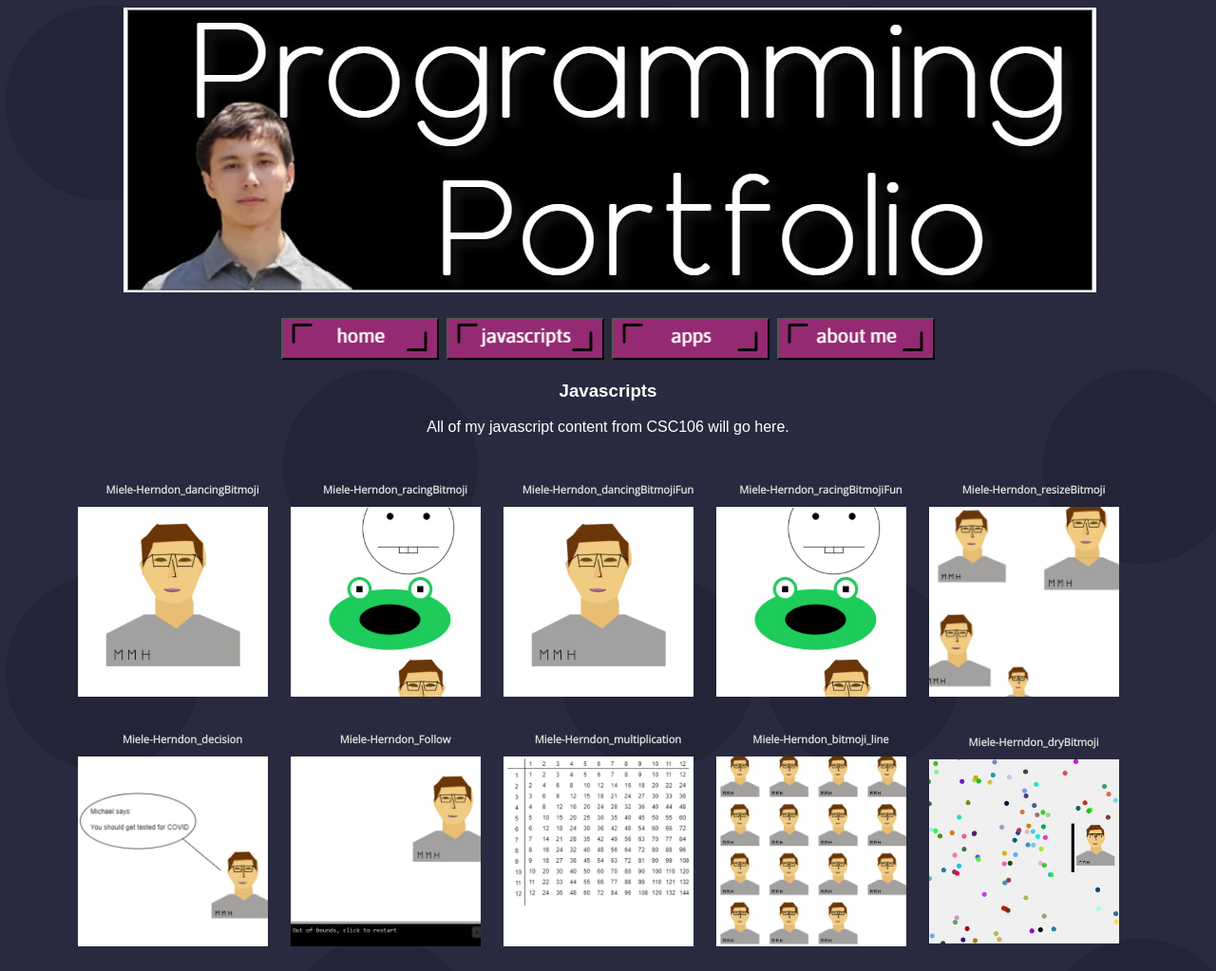
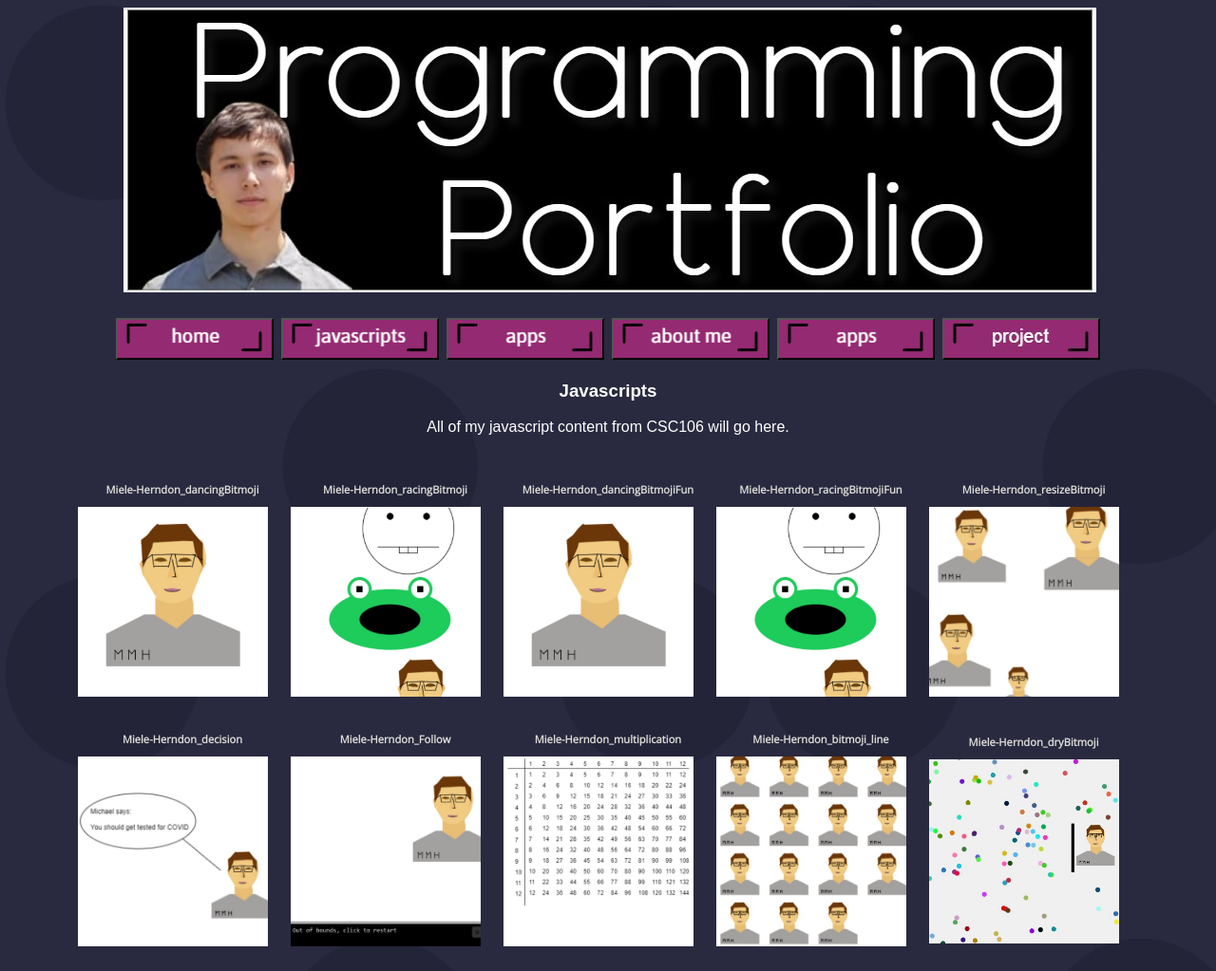
Before and after one commit to mike-fmh/mikemh-uri.github.io, a plain HTML site: page javascripts.html in a window 1280 px wide. Shown: the top 1023 px of the page at 95% size. Drawn offline with nearby package versions, Linux system fonts and the light colour scheme.

Commit message:
Update javascripts.html

```diff
--- a/javascripts.html
+++ b/javascripts.html
@@ -8,7 +8,7 @@
 </head>
 <img>
 <img id="banner" src="banner.jpg" alt="Banner">
-<table align="center"><thead><tr><th><a href="index.html"><button><img alt="Home" src="home.png"></button></a></th><th class="spacer"></th><th><a href="javascripts.html"><button><img alt="Javascripts" src="javascripts.png"></button></a></th><th class="spacer"></th><th><a href="apps.html"><button><img alt="Apps" src="apps.png"></button></a></th><th class="spacer"></th><th><a href="about-me.html"><button><img src="aboutme.png" alt="About Me"></button></a></th></tr></thead></table>
+<table align="center"><thead><tr><th><a href="index.html"><button><img alt="Home" src="home.png"></button></a></th><th class="spacer"></th><th><a href="javascripts.html"><button><img alt="Javascripts" src="javascripts.png"></button></a></th><th class="spacer"></th><th><a href="apps.html"><button><img alt="Apps" src="apps.png"></button></a></th><th class="spacer"></th><th><a href="about-me.html"><button><img src="aboutme.png" alt="About Me"></button></a></th><th class="spacer"></th><th><a href="apps.html"><button><img alt="Apps" src="apps.png"></button></a></th><th class="spacer"></th><th><a href="project.html"><button><img src="project.jpg" alt="Project"></button></a></th></tr></thead></table>
 <h3>Javascripts</h3>
 <p>All of my javascript content from CSC106 will go here.</p>
 <table align="center">
```
